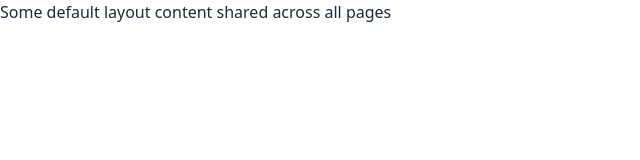
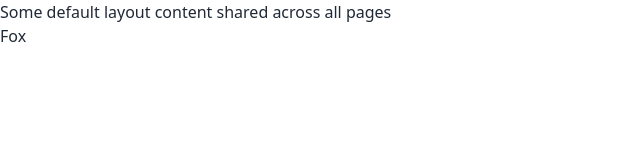
Before and after one commit to foxbecoding/easybeatz-web3, a Nuxt app in the folder app/: page / in a window 1280 px wide. Shown: the top 160 px of the page, without its empty margins (0-640 px from the left). Built offline with nearby package versions, Linux system fonts and the light colour scheme.

Commit message:
added pages dir with index page

```diff
--- /dev/null
+++ b/app/pages/index.vue
@@ -0,0 +1,6 @@
+<template>
+  <div>
+    <!-- This page correctly has only one single root element -->
+    Fox
+  </div>
+</template>
```
